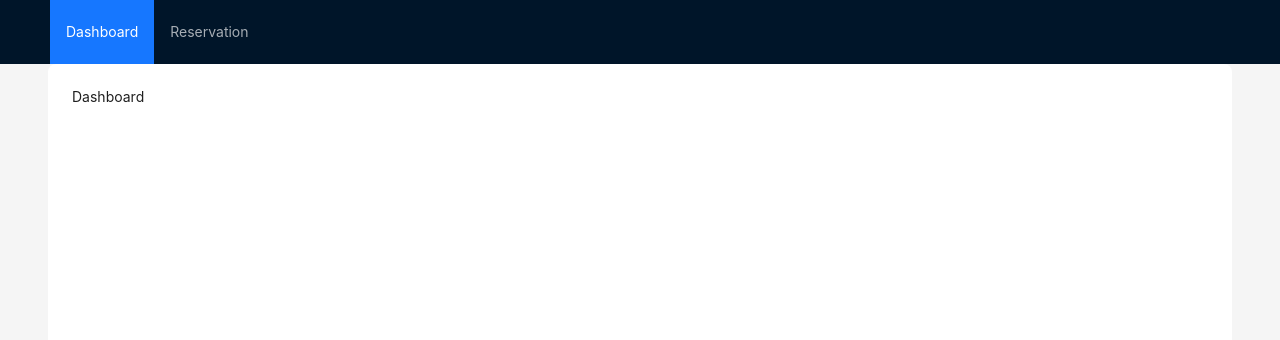
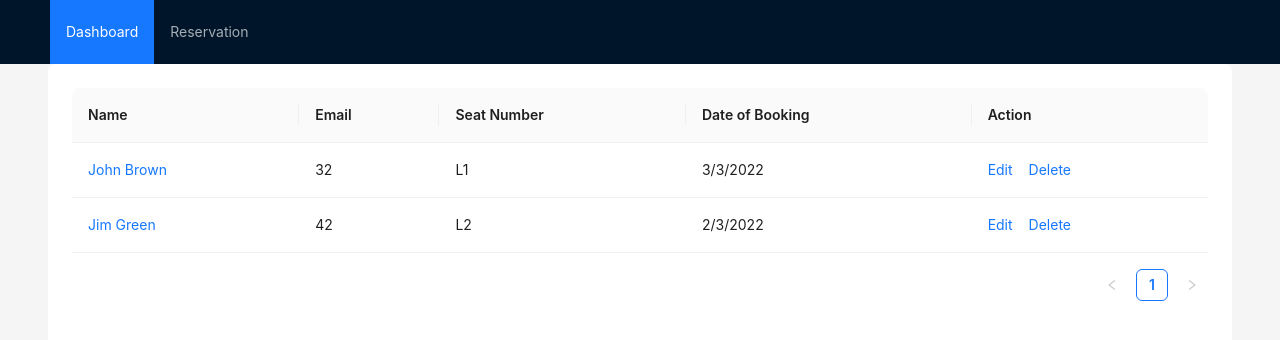
Before and after one commit to dhruvigoyani/busTicketBooking, a React (Create React App) app: page / in a window 1280 px wide. Shown: the top 340 px of the page. Built offline with nearby package versions, Linux system fonts and the light colour scheme.

Commit message:
Add table

```diff
--- a/src/App.js
+++ b/src/App.js
@@ -28,7 +28,7 @@ const App = () => {
         >
           {menu.map(item => (
             <Menu.Item key={item.key}>
-              <NavLink to={item.key} exact activeClassName="active">{item.label}</NavLink>
+              <NavLink to={item.key}>{item.label}</NavLink>
             </Menu.Item>
           ))}
         </Menu>
--- /dev/null
+++ b/src/description/dashboard.description.js
@@ -0,0 +1,48 @@
+import { Space, } from "antd";
+
+export const columns = [
+    {
+        title: 'Name',
+        dataIndex: 'name',
+        render: (text) => <a>{text}</a>,
+    },
+    {
+        title: 'Email',
+        dataIndex: 'email',
+    },
+    {
+        title: 'Seat Number',
+        dataIndex: 'seatNumber',
+    },
+    {
+        title: 'Date of Booking',
+        dataIndex: 'dateOfBooking',
+
+    },
+    {
+        title: 'Action',
+        key: 'action',
+        render: (_, record) => (
+            <Space size="middle">
+                <a>Edit</a>
+                <a>Delete</a>
+            </Space>
+        ),
+    },
+];
+export const data = [
+    {
+        key: '1',
+        name: 'John Brown',
+        email: 32,
+        seatNumber: 'L1',
+        dateOfBooking: '3/3/2022',
+    },
+    {
+        key: '2',
+        name: 'Jim Green',
+        email: 42,
+        seatNumber: 'L2',
+        dateOfBooking: '2/3/2022',
+    },
+];
--- a/src/presentation/dashboard/Dashboard.jsx
+++ b/src/presentation/dashboard/Dashboard.jsx
@@ -1,4 +1,7 @@
+import { Table } from "antd";
+import { columns, data } from "../../description/dashboard.description";
+
 const Dashboard = () => {
-    return <>Dashboard</>
+    return <Table columns={columns} dataSource={data} />
 }
 export default Dashboard;
```
